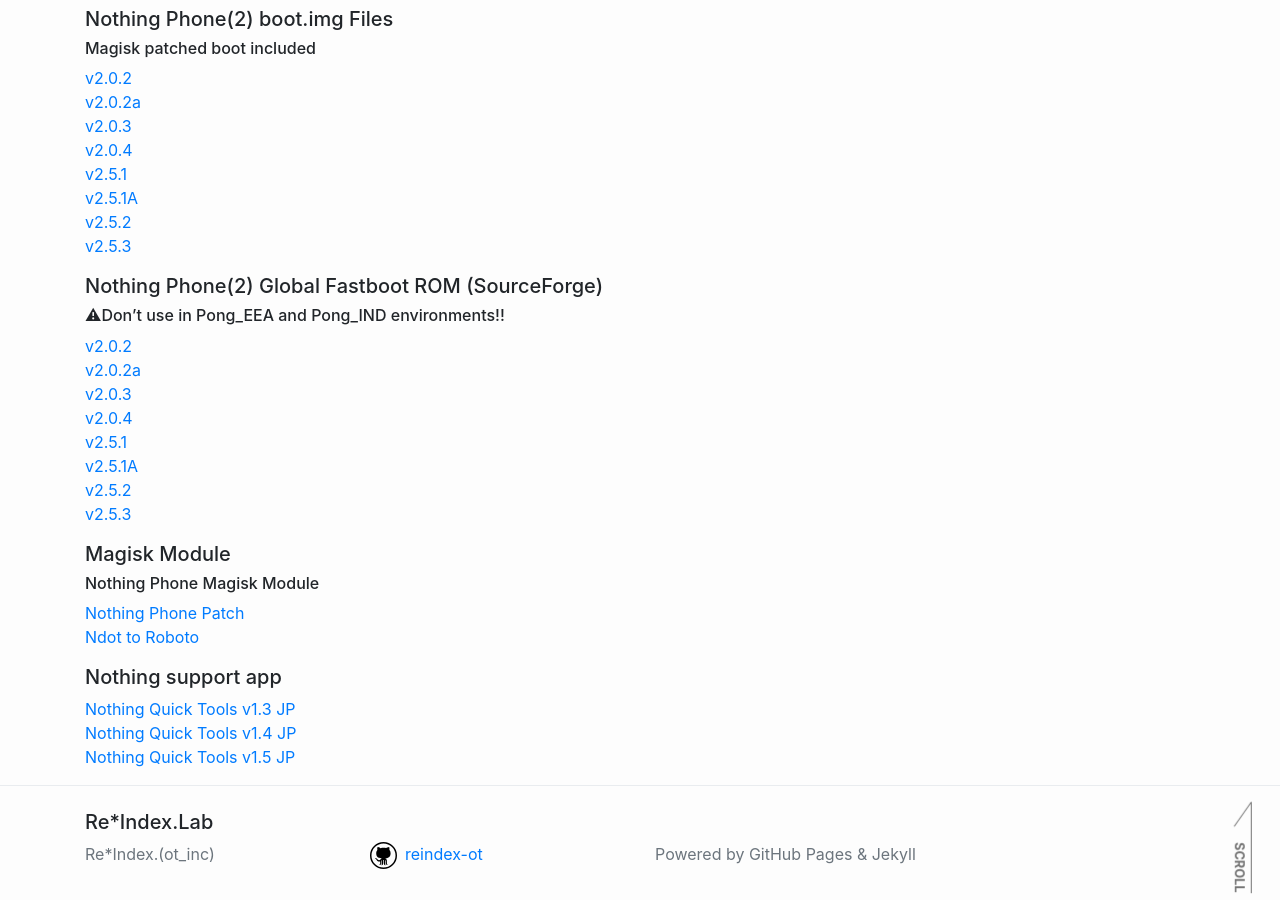
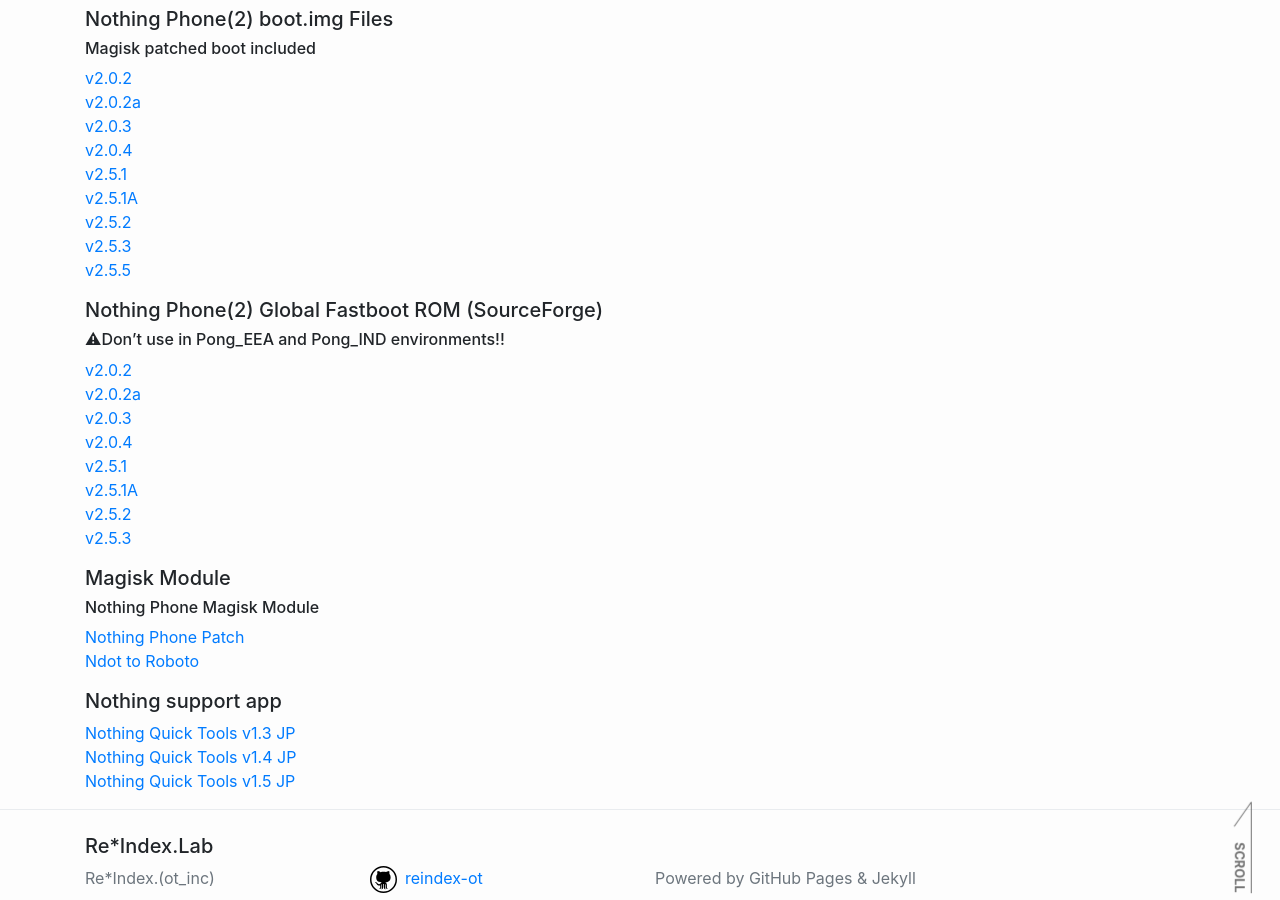
Before and after one commit to reindex-ot/reindex-ot.github.io, a Jekyll site: the page built from nothing.md, in a window 1280 px wide and 900 px high, scrolled down 2990 px. Built offline with Jekyll 4.4.1, drawn with Linux system fonts in a browser that asks for light colours.

Commit message:
Update nothing.md
Signed-off-by: Re*Index. (ot_inc) <32851879+reindex-ot@users.noreply.github.com>

```diff
--- a/nothing.md
+++ b/nothing.md
@@ -110,6 +110,7 @@ If you don't do that, you'll get bricked. Okay?
 [v2.5.1A](https://github.com/reindex-ot/boot.img_repo/raw/main/nothing/phone2/Pong_boot_v2.5.1A.zip)<br>
 [v2.5.2](https://github.com/reindex-ot/boot.img_repo/raw/main/nothing/phone2/Pong_boot_v2.5.2.zip)<br>
 [v2.5.3](https://github.com/reindex-ot/boot.img_repo/raw/main/nothing/phone2/Pong_boot_v2.5.3.zip)<br>
+[v2.5.5](https://github.com/reindex-ot/boot.img_repo/raw/main/nothing/phone2/Pong_boot_v2.5.5.zip)<br>
 
 ##### Nothing Phone(2) Global Fastboot ROM (SourceForge)
 ###### ⚠Don't use in Pong_EEA and Pong_IND environments!!
```
